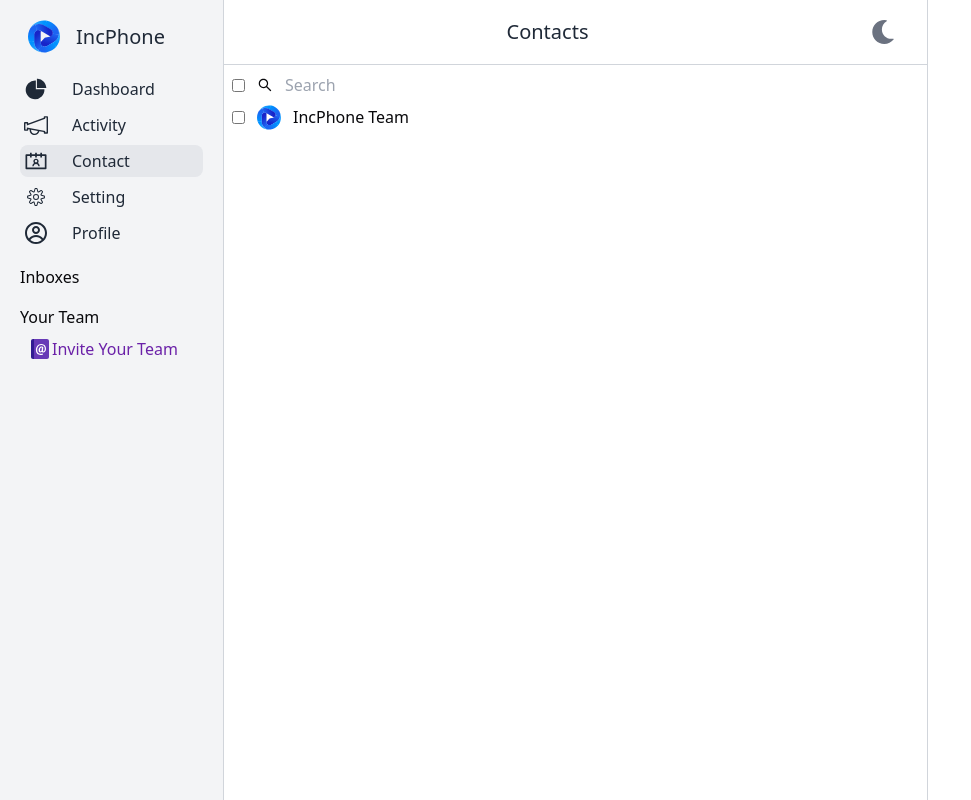
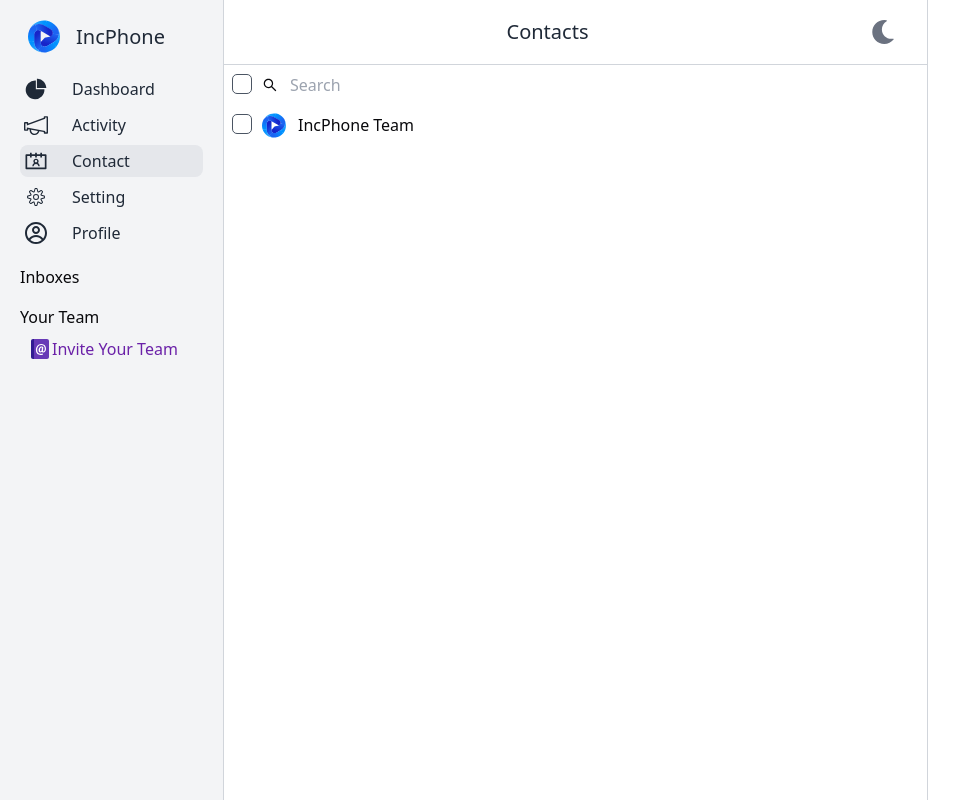
Before and after one commit to malaidev/incPhone_frontend, a React (Create React App) app: page /contact in a window 1280 px wide. Shown: the whole page, without its empty margins (0-971 px from the left). Built offline with nearby package versions, Linux system fonts and the light colour scheme.

Commit message:
add styled checkbox

```diff
--- a/src/pages/Contact/Contact.js
+++ b/src/pages/Contact/Contact.js
@@ -2,6 +2,7 @@ import React from "react"
 import Navbar from "../../components/Navbar"
 import { AiOutlineSearch } from "react-icons/ai"
 import { Images } from "../../assets"
+import "./index.css"
 
 export const Contact = () => {
   return (
@@ -12,8 +13,9 @@ export const Contact = () => {
           <div className="my-2 flex items-center">
             <input
               type="checkbox"
-              className="accent-purple-800 checked:bg-gray-800 dark:bg-white mr-3"
+              className="styled-checkbox cursor-pointer z-10 w-5 h-5 absolute opacity-0"
             />
+            <label></label>
             <span className="text-black dark:text-white mr-3">
               <AiOutlineSearch />
             </span>
@@ -24,11 +26,12 @@ export const Contact = () => {
               className="w-full bg-white dark:bg-gray-800 outline-none text-black dark:text-white"
             />
           </div>
-          <div className="mb-2 flex items-center">
+          <div className="my-2 flex items-center">
             <input
               type="checkbox"
-              className="accent-purple-800 checked:bg-gray-800 dark:bg-white mr-3"
+              className="styled-checkbox cursor-pointer z-10 w-5 h-5 absolute opacity-0"
             />
+            <label></label>
             <span className="text-black dark:text-white mr-3">
               <img alt="Logo" src={Images.Logo} width="24" height="24" />
             </span>
--- /dev/null
+++ b/src/pages/Contact/index.css
@@ -0,0 +1,44 @@
+/* styled-checkbox */
+.styled-checkbox + label {
+  position: relative;
+  cursor: pointer;
+  padding: 0;
+}
+
+.styled-checkbox + label::before {
+  content: "";
+  margin-right: 10px;
+  display: inline-block;
+  vertical-align: text-top;
+  width: 20px;
+  height: 20px;
+  background: white;
+  border-radius: 5px;
+  border: 1px solid #4b5563;
+}
+
+.styled-checkbox:hover + label::before {
+  background: #6b21a8;
+}
+
+.styled-checkbox:focus + label::before {
+  box-shadow: 0 0 0 3px rgba(0, 0, 0, 0.12);
+}
+
+.styled-checkbox:checked + label::before {
+  background: #6b21a8;
+}
+
+.styled-checkbox:checked + label::after {
+  content: "";
+  position: absolute;
+  left: 5px;
+  top: 9px;
+  background: white;
+  width: 2px;
+  height: 2px;
+  box-shadow: 2px 0 0 white, 4px 0 0 white, 4px -2px 0 white, 4px -4px 0 white,
+    4px -6px 0 white, 4px -8px 0 white;
+  transform: rotate(45deg);
+}
+/* end styled-checkbox */
```
